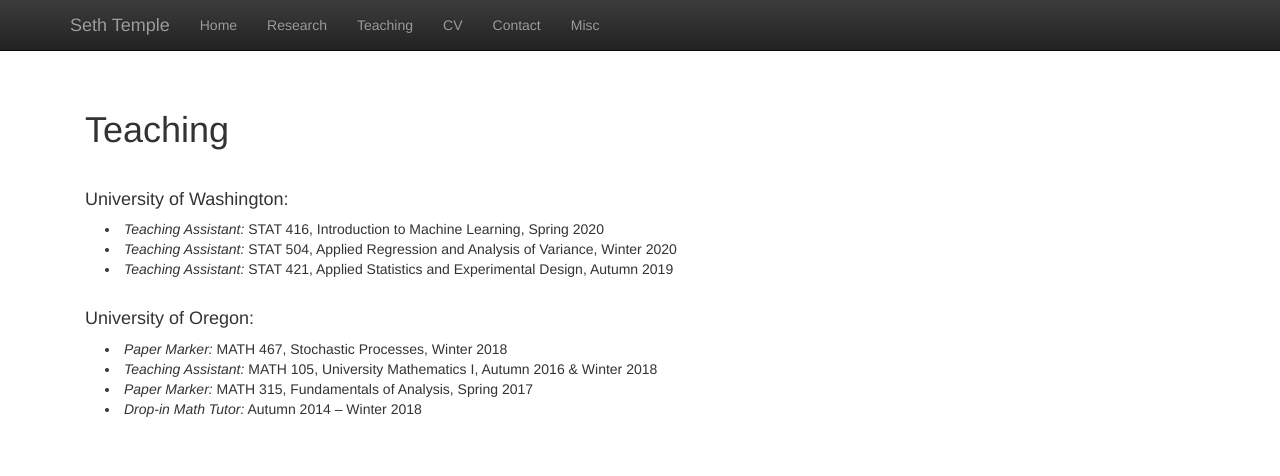
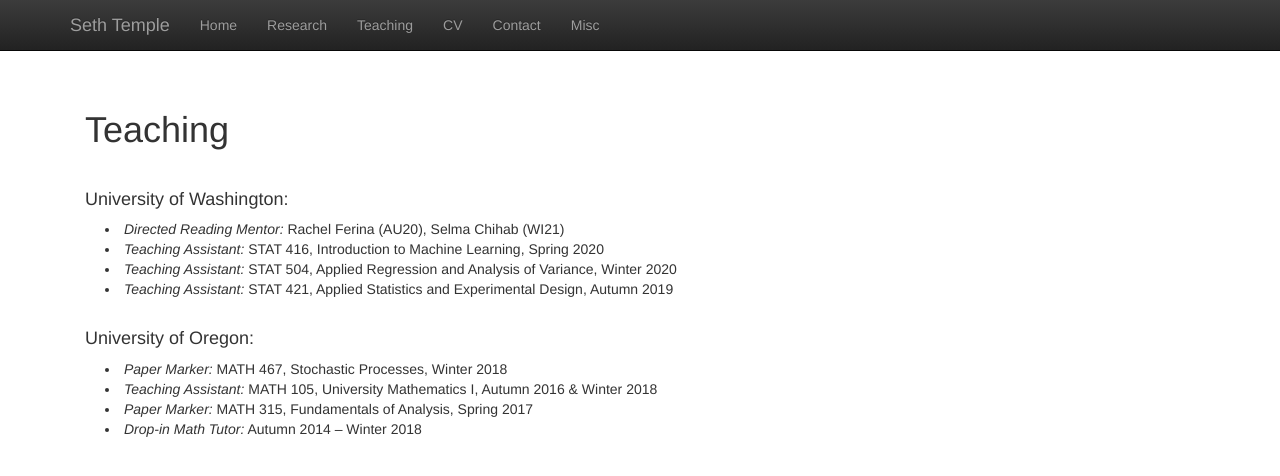
Before and after one commit to sdtemple/sdtemple.github.io, a Jekyll site: the page built from teaching.html, in a window 1280 px wide. Shown: the top 476 px of the page. Built offline with Jekyll 4.4.1, drawn with Linux system fonts in a browser that asks for light colours; nearby versions of some CDN libraries; library files that are not in the unit come from our copies.

Commit message:
Update teaching.html

```diff
--- a/teaching.html
+++ b/teaching.html
@@ -7,6 +7,7 @@
 <br/>
 <h4>University of Washington:</h4>
 <p class="content" style="padding:0px;margin:0px 20px 0px;">
+    <li style="padding:0px;margin:0px 20px 0px;"> <i>Directed Reading Mentor:</i> Rachel Ferina (AU20), Selma Chihab (WI21) </li>
     <li style="padding:0px;margin:0px 20px 0px;"> <i>Teaching Assistant:</i> STAT 416, Introduction to Machine Learning, Spring 2020 </li>
     <li style="padding:0px;margin:0px 20px 0px;"> <i>Teaching Assistant:</i> STAT 504, Applied Regression and Analysis of Variance, Winter 2020 </li>
     <li style="padding:0px;margin:0px 20px 0px;"> <i>Teaching Assistant:</i> STAT 421, Applied Statistics and Experimental Design, Autumn 2019 </li>
```
